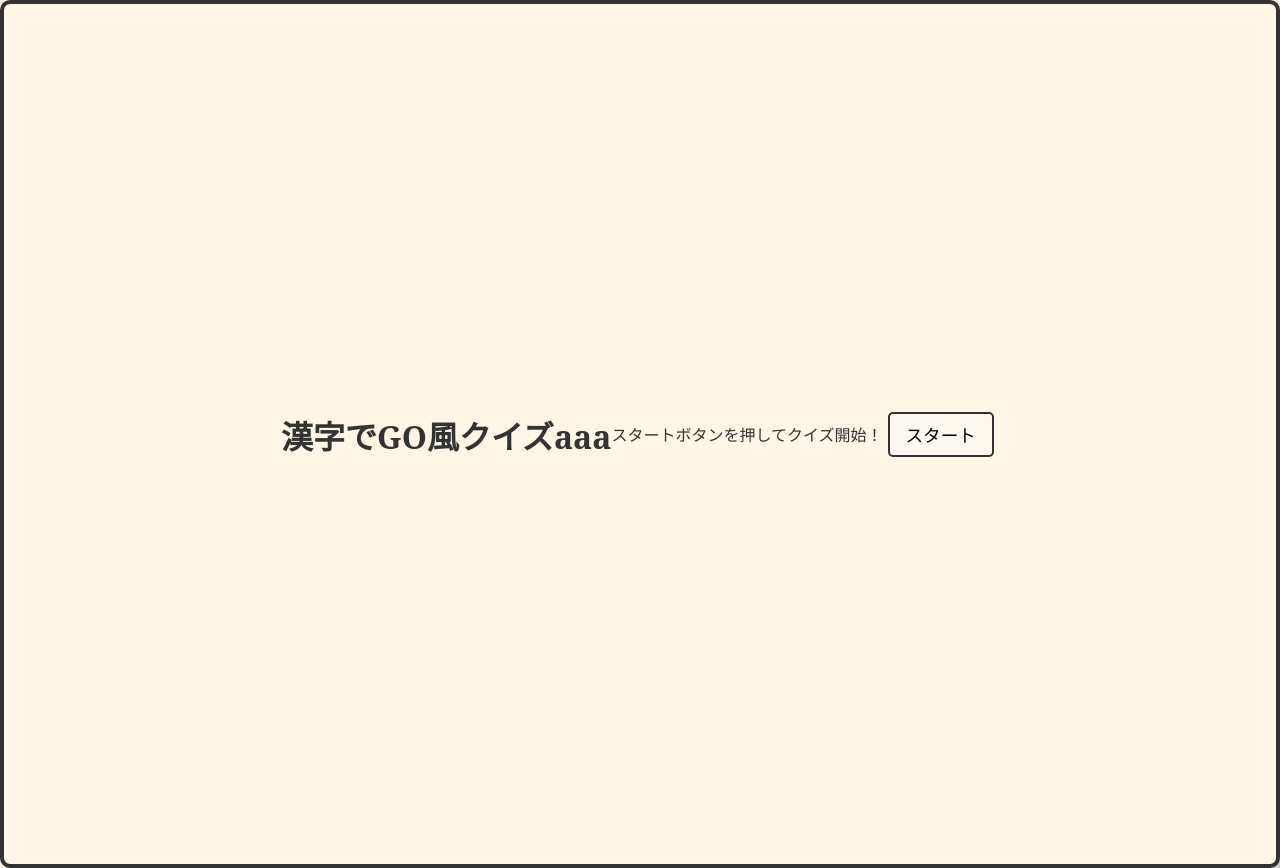
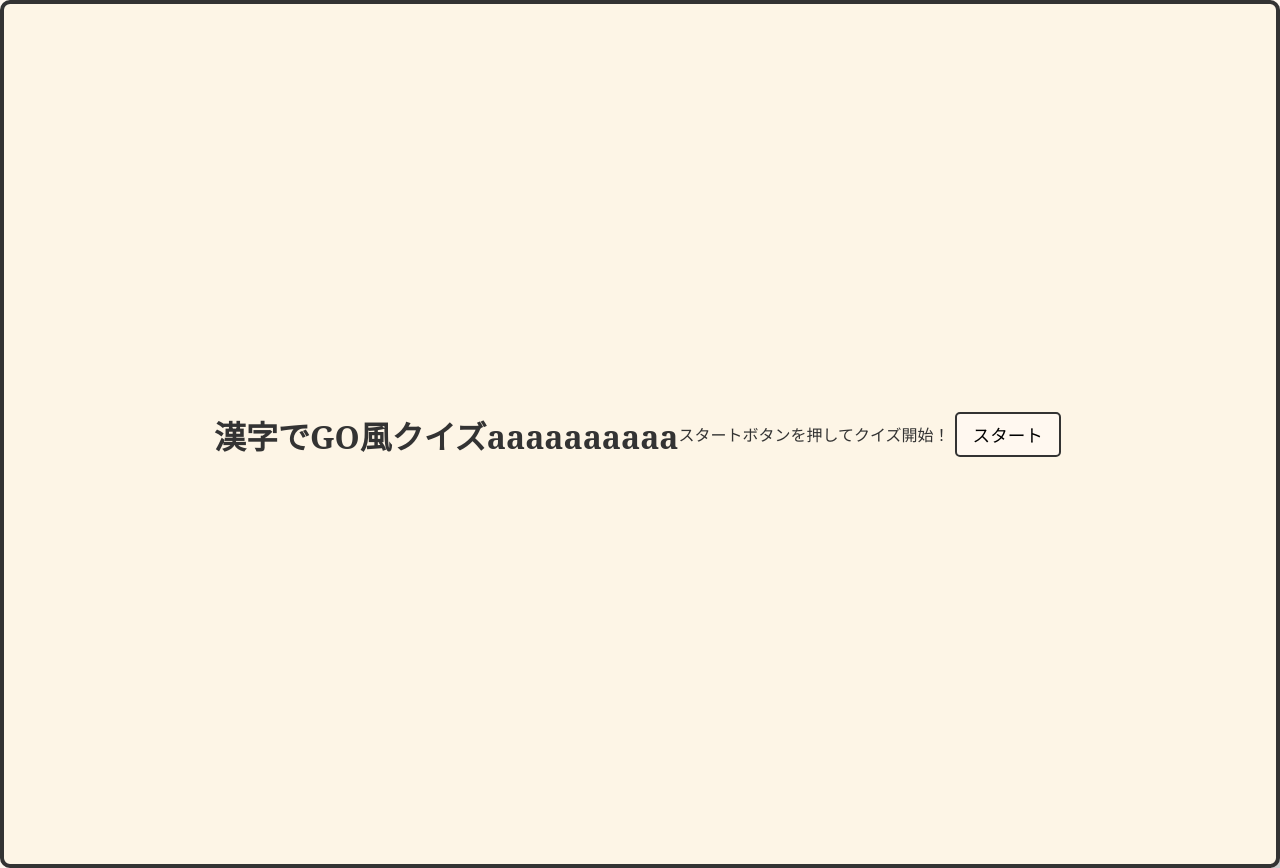
Before and after one commit to nae2121/kanji_Go, a Flask app: page / in a window 1280 px wide. Run offline with Flask 3, Linux system fonts and the light colour scheme.

Commit message:
aaを変更

```diff
--- a/templates/index.html
+++ b/templates/index.html
@@ -7,7 +7,7 @@
 </head>
 <body>
   <main class="center-screen card">
-    <h1>漢字でGO風クイズaaa</h1>
+    <h1>漢字でGO風クイズaaaaaaaaaa</h1>
     <p>スタートボタンを押してクイズ開始！</p>
     <button id="startBtn" class="btn primary">スタート</button>
   </main>
```
